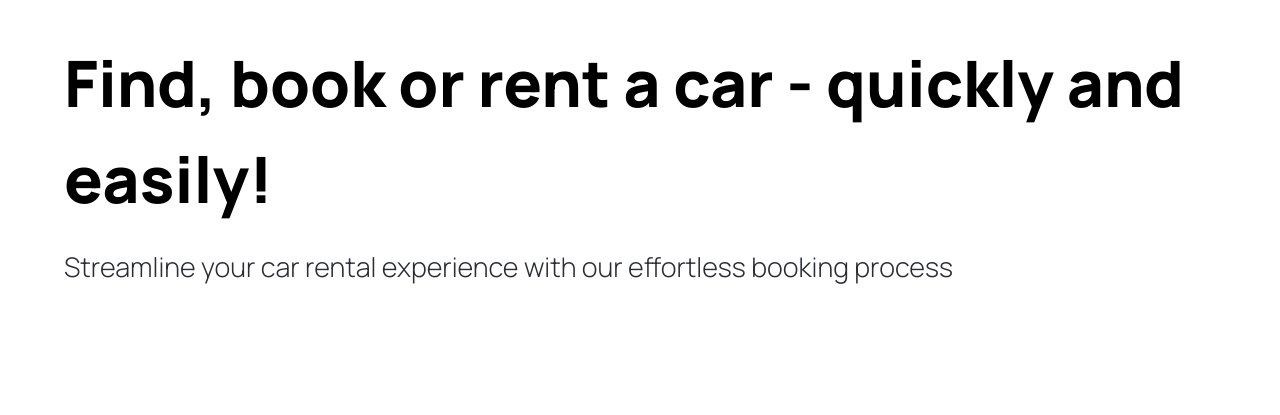
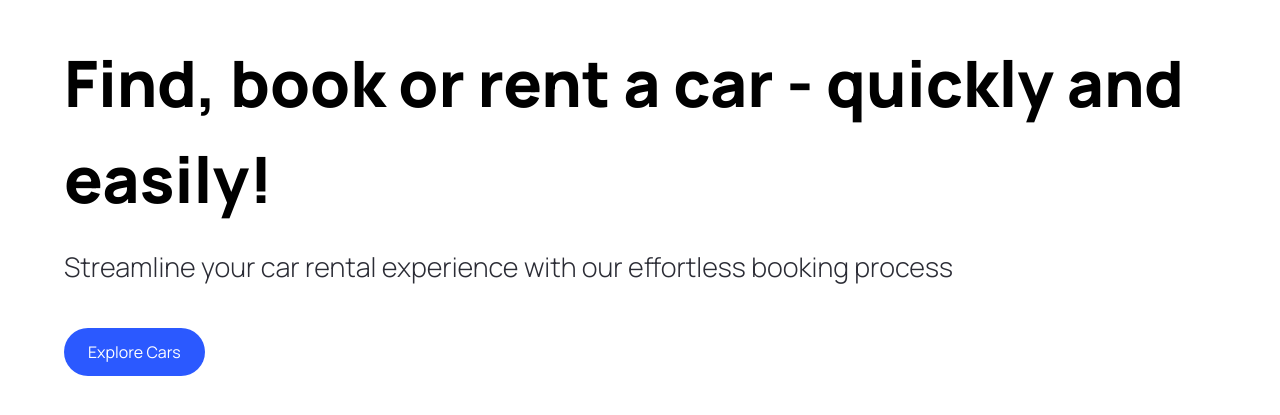
Before and after one commit to rodri-juarez/rent-cars, a Next.js app: page / in a window 1280 px wide. Shown: the part 109-524 px from the top of the page. Built offline with nearby package versions, Linux system fonts and the light colour scheme.

Commit message:
feat: add CustomButton

```diff
--- /dev/null
+++ b/components/CustomButton.tsx
@@ -0,0 +1,26 @@
+"use client"
+
+import Image from "next/image"
+import {MouseEventHandler} from "react"
+
+interface CustomButtonProps {
+  title: string,
+  containerStyles?: string,
+  handleClick?: MouseEventHandler<HTMLButtonElement>
+}
+
+const CustomButton = ({title, containerStyles, handleClick}: CustomButtonProps) => {
+  return (
+    <button
+      disabled={false}
+      type={"button"}
+      className={`custom-btn ${containerStyles}`}
+      onClick={handleClick}
+    >
+      <span className={`flex-1`}></span>
+      {title}
+    </button>
+  )
+}
+
+export default CustomButton
--- a/components/Hero.tsx
+++ b/components/Hero.tsx
@@ -17,6 +17,11 @@
         <p className="hero__subtitle">
           Streamline your car rental experience with our effortless booking process
         </p>
+        <CustomButton
+          title={"Explore Cars"}
+          containerStyles={`bg-primary-blue text-white rounded-full mt-10`}
+          handleClick={handleScroll}
+        />
       </div>
     </div>
   )
```
